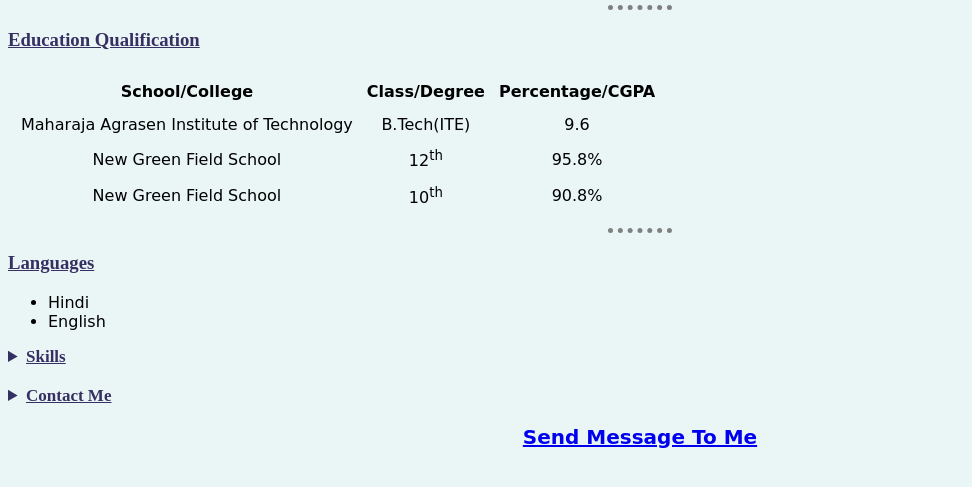
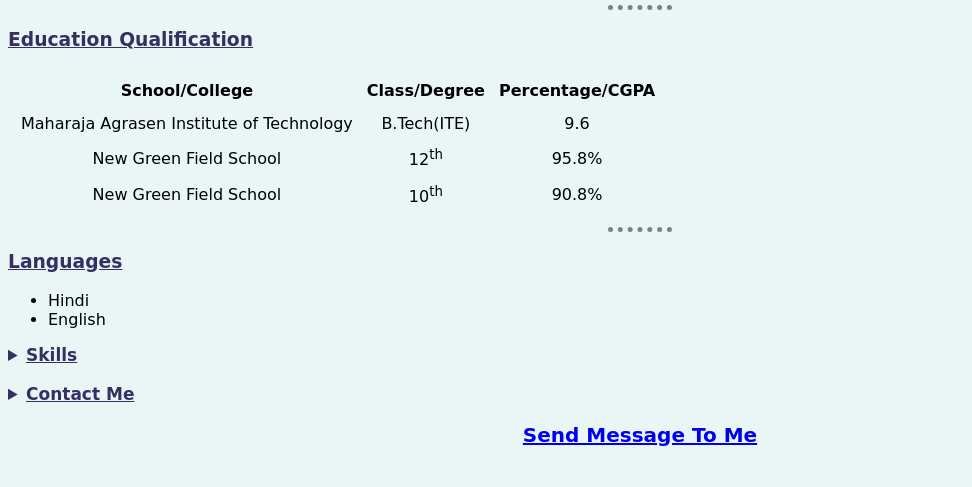
Before and after one commit to jayant-baid/cv, a plain HTML site: page index.html in a window 1280 px wide. Shown: the part 295-782 px from the top of the page, without its empty margins (0-972 px from the left). Drawn offline with Linux system fonts and the light colour scheme.

Commit message:
Update styles.css

```diff
--- a/css/styles.css
+++ b/css/styles.css
@@ -21,10 +21,10 @@ h2{
 }
 h3{
     color: #363062;
-    font-family:'Brush Script MT';
+    font-family:cursive;
 }
 summary{
     color: #363062;
-    font-family:'Brush Script MT';
+    font-family:cursive;
     font-size: 17px;
 }
```
